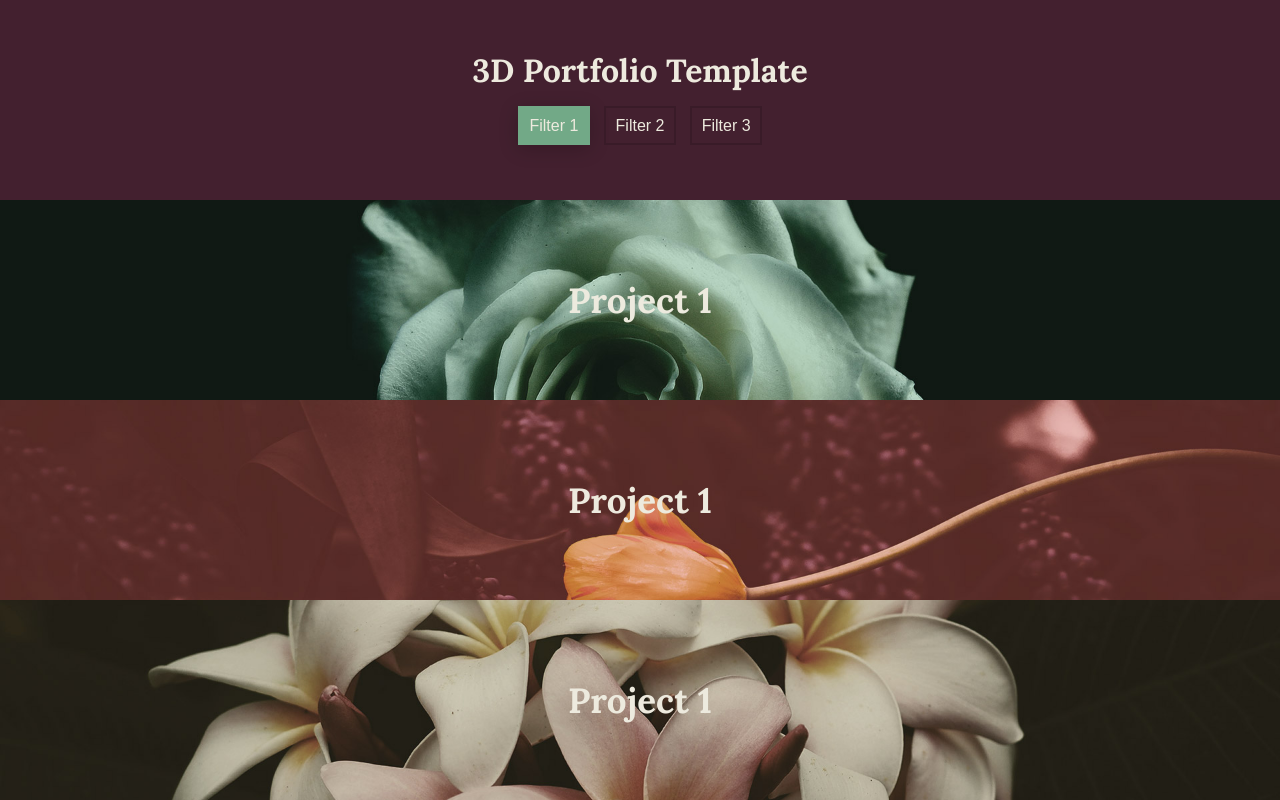
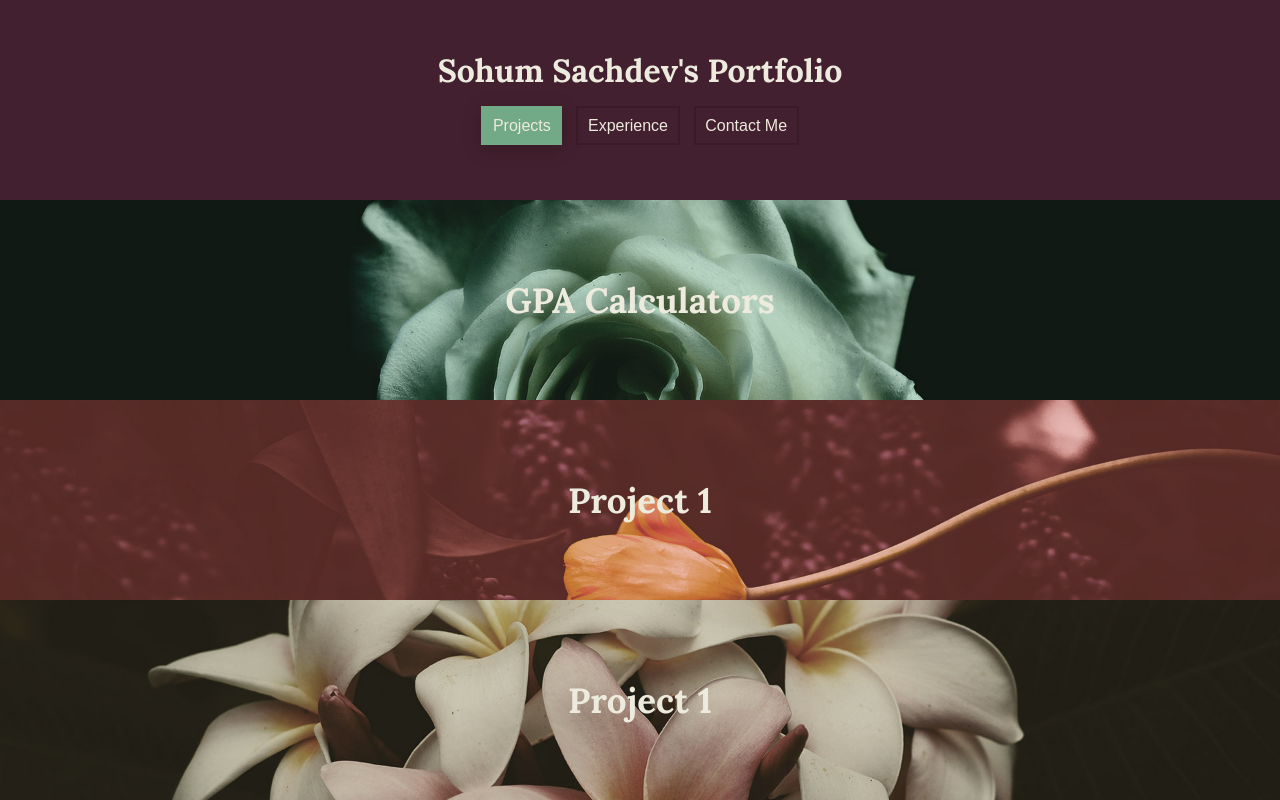
Before and after one commit to sohumsachdev/portfolio, a plain HTML site: page 3d-portfolio-template-master/index.html in a window 1280 px wide. Drawn offline with nearby package versions, Linux system fonts and the light colour scheme.

Commit message:
test Update index.html

```diff
--- a/3d-portfolio-template-master/index.html
+++ b/3d-portfolio-template-master/index.html
@@ -14,12 +14,12 @@
 <div class="cd-3d-portfolio">
 	<nav class="cd-3d-portfolio-navigation">
 		<div class="cd-wrapper">
-			<h1>3D Portfolio Template</h1>
+			<h1>Sohum Sachdev's Portfolio</h1>
 
 			<ul>
-				<li><a href="#0" class="selected">Filter 1</a></li>
-				<li><a href="#0">Filter 2</a></li>
-				<li><a href="#0">Filter 3</a></li>
+				<li><a href="#0" class="selected">Projects</a></li>
+				<li><a href="#0">Experience</a></li>
+				<li><a href="#0">Contact Me</a></li>
 			</ul>
 		</div>
 	</nav> <!-- .cd-3d-portfolio-navigation -->
@@ -30,7 +30,7 @@
 				<div class="project-wrapper">
 					<div class="project-image">
 						<div class="project-title">
-							<h2>Project 1</h2>
+							<h2>GPA Calculators</h2>
 						</div>
 					</div> <!-- .project-image -->
 
```
